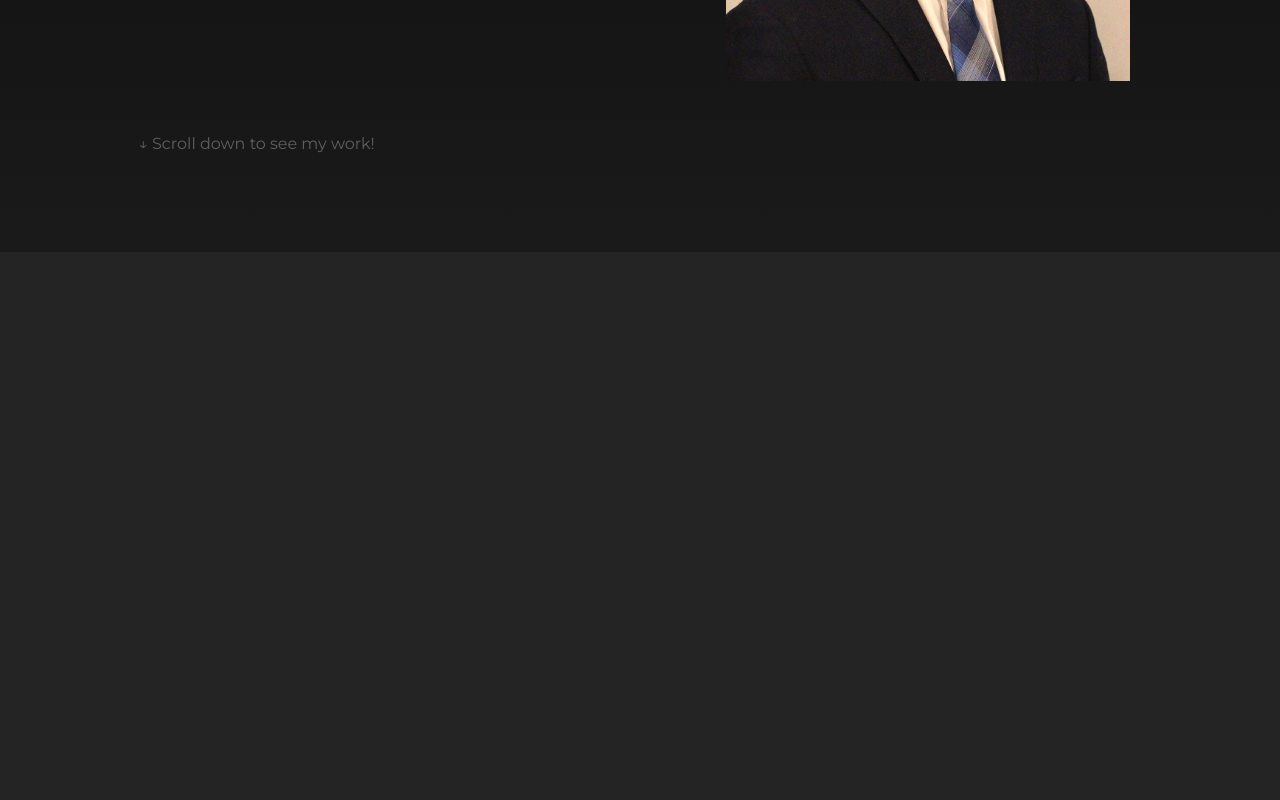
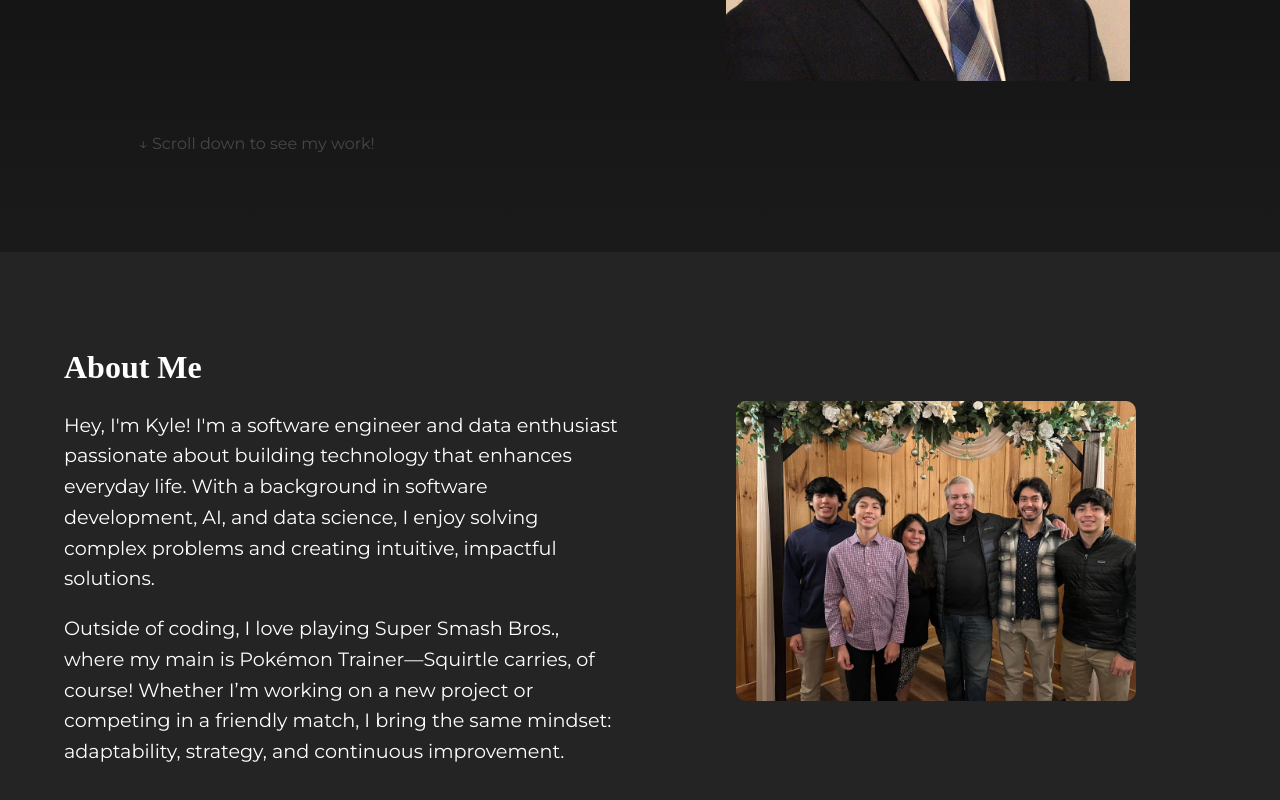
Before and after one commit to kyle-pilon/kyle-pilon.github.io, a React (Vite) app: page / in a window 1280 px wide. Shown: the part 548-1348 px from the top of the page. Before the commit the page ends 800 px from the top, so only its background shows below. Built offline with nearby package versions, Linux system fonts and the light colour scheme; a web font is replaced by a local one.

Commit message:
Created About section

```diff
--- a/src/App.tsx
+++ b/src/App.tsx
@@ -1,9 +1,11 @@
 import Hero from "./components/Hero";
+import About from "./components/About";
 
 function App() {
   return (
     <>
       <Hero />
+      <About />
     </>
   );
 }
--- /dev/null
+++ b/src/components/About.tsx
@@ -0,0 +1,34 @@
+import "./../styles/About.css";
+import familyPic from "../assets/family.jpg";
+
+const About = () => {
+    return (
+      <section className="about">
+        <div className="about-container">
+          {/* Left Side - Text */}
+          <div className="about-text">
+            <h2>About Me</h2>
+            <p>
+              Hey, I'm Kyle! I'm a software engineer and data enthusiast
+              passionate about building technology that enhances everyday life.
+              With a background in software development, AI, and data science,
+              I enjoy solving complex problems and creating intuitive, impactful solutions.
+            </p>
+            <p>
+              Outside of coding, I love playing Super Smash Bros., where my main is
+              Pokémon Trainer—Squirtle carries, of course! Whether I’m working on a
+              new project or competing in a friendly match, I bring the same mindset:
+              adaptability, strategy, and continuous improvement.
+            </p>
+          </div>
+
+          {/* Right Side - Image */}
+          <div className="about-image">
+            <img src={familyPic} alt="Kyle and family" />
+          </div>
+        </div>
+      </section>
+    );
+  };
+
+  export default About;
--- /dev/null
+++ b/src/styles/About.css
@@ -0,0 +1,43 @@
+.about {
+    display: flex;
+    justify-content: center;
+    align-items: center;
+    padding: 4rem 0;
+    background-color: #242424;
+    color: white;
+  }
+
+  .about-container {
+    display: flex;
+    align-items: center;
+    max-width: 1200px;
+    width: 90%;
+  }
+
+  .about-text {
+    flex: 1;
+    padding-right: 2rem;
+  }
+
+  .about-text h2 {
+    font-size: 2rem;
+    margin-bottom: 1rem;
+  }
+
+  .about-text p {
+    font-size: 1.2rem;
+    line-height: 1.6;
+  }
+
+  .about-image {
+    flex: 1;
+    display: flex;
+    justify-content: center;
+    align-items: center;
+  }
+
+  .about-image img {
+    width: 100%;
+    max-width: 400px;
+    border-radius: 10px;
+  }
```
